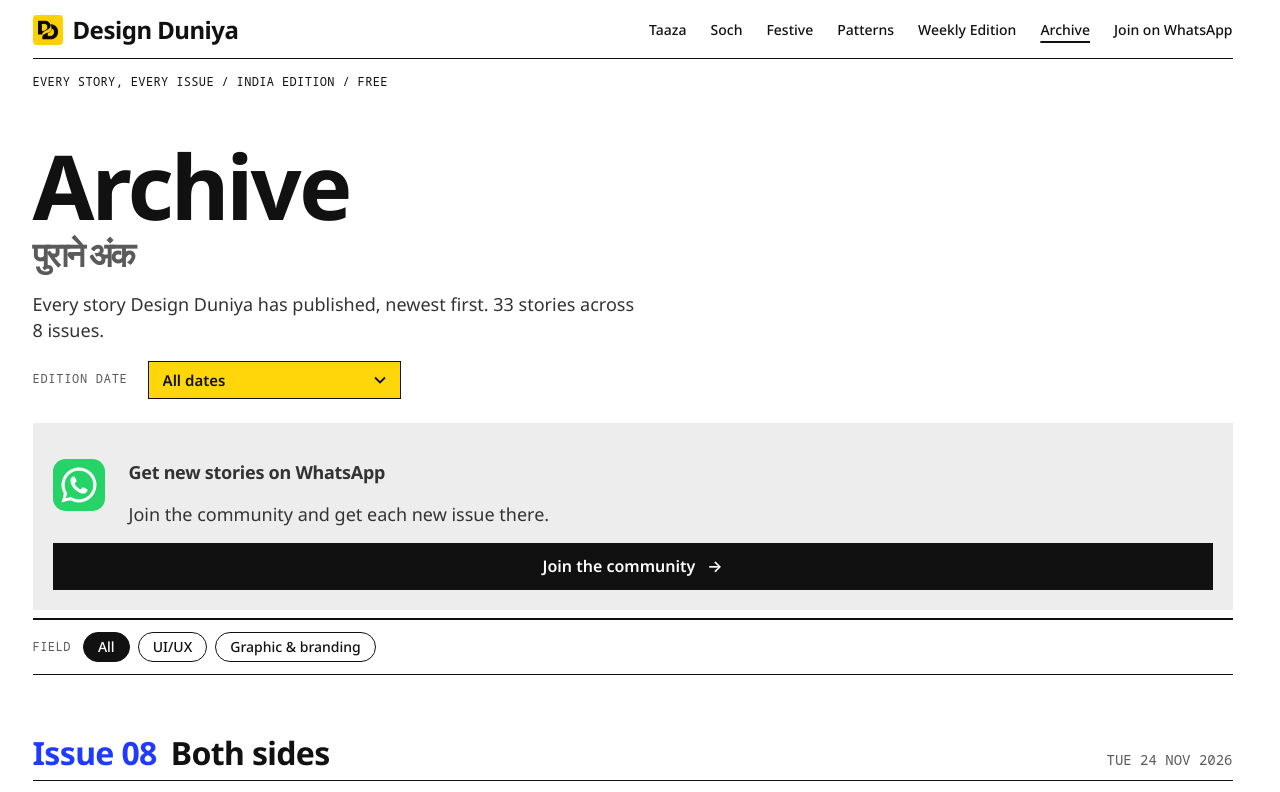
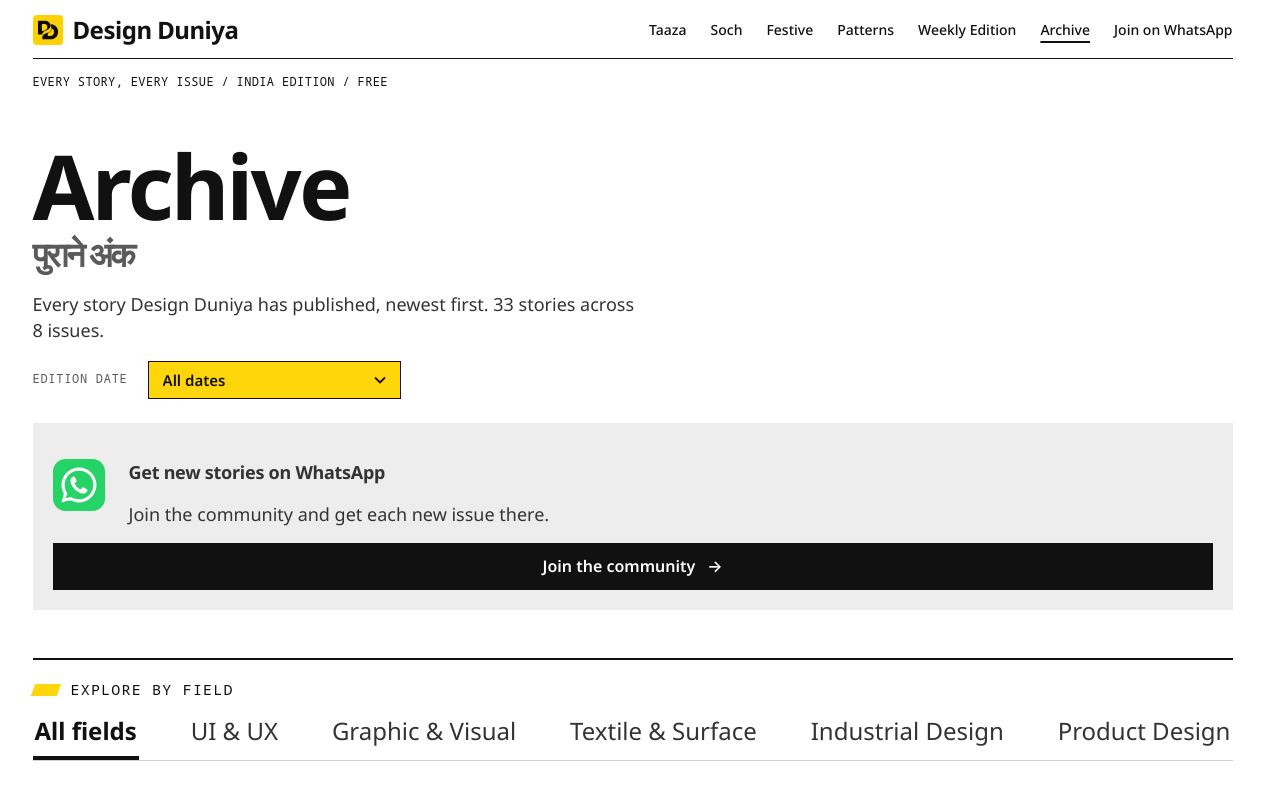
Before and after one commit to shrutibhise12-ui/design-duniya, a plain HTML site: page archive.html in a window 1280 px wide. Shown: the top 792 px of the page. Drawn offline with Linux system fonts and the light colour scheme; a script that the page names is missing; a web font is replaced by a local one.

Commit message:
Field filter: 'Explore by field' tabs with five fields (UI & UX, Graphic & Visual, Textile & Surface, Industrial, Product)
Co-Authored-By: Claude Opus 5.5 <noreply@anthropic.com>
Claude-Session: https://claude.ai/code/session_01WDEkrN4dhHWjxvjE7hhEpV

```diff
--- a/archive.html
+++ b/archive.html
@@ -11,13 +11,21 @@
 <script defer src="/_vercel/insights/script.js"></script>
 <style>
 /* Design fields: filter */
-.fields { display: flex; flex-wrap: wrap; align-items: center; gap: 8px; padding: 12px 0; margin-bottom: 24px; border-top: 2px solid var(--ink); border-bottom: 1px solid var(--ink); }
-.fields__label { font: 500 12px/1 var(--mono); color: var(--mute); margin-right: 4px; text-transform: uppercase; letter-spacing: 0.04em; }
-.fields button { padding: 7px 14px; border: 1px solid var(--ink); border-radius: 999px; background: var(--paper); color: var(--ink); font: 500 14px/1 var(--sans); cursor: pointer; }
-.fields button:hover { background: var(--fog); }
-.fields button[aria-pressed="true"] { background: var(--ink); color: var(--paper); }
+.fields { margin: 40px 0 32px; padding-top: 22px; border-top: 2px solid var(--ink); }
+.fields__label { display: flex; align-items: center; gap: 12px; margin: 0 0 14px; font: 500 15px/1 var(--mono); letter-spacing: 0.08em; text-transform: uppercase; color: var(--ink); }
+.fields__label::before { content: ""; width: 26px; height: 12px; background: var(--board); transform: skewX(-20deg); }
+.fields__tabs { display: flex; justify-content: space-between; gap: 8px 28px; overflow-x: auto; scrollbar-width: none; border-bottom: 1px solid #CFCFCF; }
+.fields__tabs::-webkit-scrollbar { display: none; }
+.fields__tabs button { flex: none; position: relative; padding: 6px 2px 14px; border: 0; background: none; color: #333; font: 400 clamp(17px, 1.9vw, 24px)/1.2 var(--sans); cursor: pointer; white-space: nowrap; }
+.fields__tabs button:hover { color: var(--ink); }
+.fields__tabs button::after { content: ""; position: absolute; left: 0; right: 0; bottom: -1px; height: 5px; background: var(--ink); transform: scaleX(0); transition: transform .2s; }
+.fields__tabs button[aria-pressed="true"] { color: var(--ink); font-weight: 700; }
+.fields__tabs button[aria-pressed="true"]::after { transform: scaleX(1); }
+.fields__tabs button:focus-visible { outline: 2px solid var(--neel); outline-offset: 2px; }
 .fields__none { padding: 16px 0 8px; color: var(--mute); }
 .is-off, .is-empty { display: none !important; }
+@media (max-width: 760px) { .fields__tabs { justify-content: flex-start; } .fields__tabs button { font-size: 17px; } }
+@media (prefers-reduced-motion: reduce) { .fields__tabs button::after { transition: none; } }
 </style>
 <meta name="description" content="Every Design Duniya story so far, issue by issue.">
 <meta name="theme-color" content="#FFD60A">
@@ -799,8 +807,8 @@ a.media:hover { text-decoration: none; }
     </div>
   </div>
   <div class="wrap">
-    <div class="fields" role="group" aria-label="Filter stories by design field"><span class="fields__label">Field</span><button type="button" data-f="all" aria-pressed="true">All</button><button type="button" data-f="ux" aria-pressed="false">UI/UX</button><button type="button" data-f="graphic" aria-pressed="false">Graphic &amp; branding</button></div>
-    <p class="fields__none" id="fields-none" hidden>No stories from this field yet. Graphic &amp; branding news starts with the next issue.</p>
+    <div class="fields" role="group" aria-labelledby="fields-head"><p class="fields__label" id="fields-head">Explore by field</p><div class="fields__tabs"><button type="button" data-f="all" aria-pressed="true">All fields</button><button type="button" data-f="ux" aria-pressed="false">UI &amp; UX</button><button type="button" data-f="graphic" aria-pressed="false">Graphic &amp; Visual</button><button type="button" data-f="textile" aria-pressed="false">Textile &amp; Surface</button><button type="button" data-f="industrial" aria-pressed="false">Industrial Design</button><button type="button" data-f="product" aria-pressed="false">Product Design</button></div></div>
+    <p class="fields__none" id="fields-none" hidden>No stories from this field yet. New fields start with the next issue.</p>
   </div>
   <div class="wrap" id="editions">
     <section class="ar__issue" id="issue-08" aria-labelledby="issue-08-head">
@@ -904,7 +912,7 @@ a.media:hover { text-decoration: none; }
 })();
 </script>
 <script>
-/* Design fields filter: All / UI/UX / Graphic & branding. ?field=ux works as a link. */
+/* Design fields filter: all, ux, graphic, textile, industrial, product. ?field=ux works as a link. */
 (function () {
   var bars = document.querySelectorAll('.fields'); if (!bars.length) return;
   var none = document.getElementById('fields-none');
@@ -917,7 +925,7 @@ a.media:hover { text-decoration: none; }
   }
   document.querySelectorAll('.fields button').forEach(function (b) { b.addEventListener('click', function () { apply(b.getAttribute('data-f')); }); });
   var q = (location.search.match(/[?&]field=(\w+)/) || [])[1];
-  if (q === 'ux' || q === 'graphic') apply(q);
+  if (/^(ux|graphic|textile|industrial|product)$/.test(q || '')) apply(q);
 })();
 </script>
 </body>
```
Also changed, not shown: index.html (+17 -9 lines).
